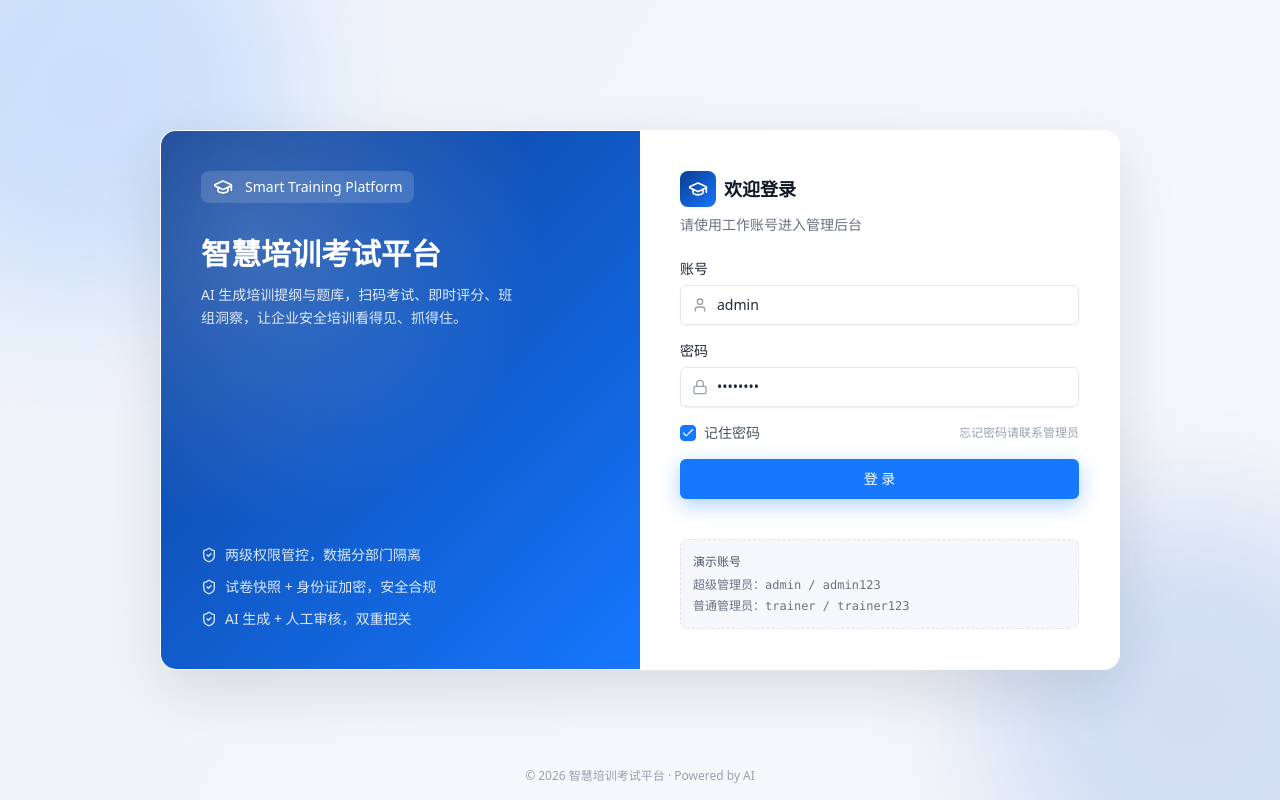
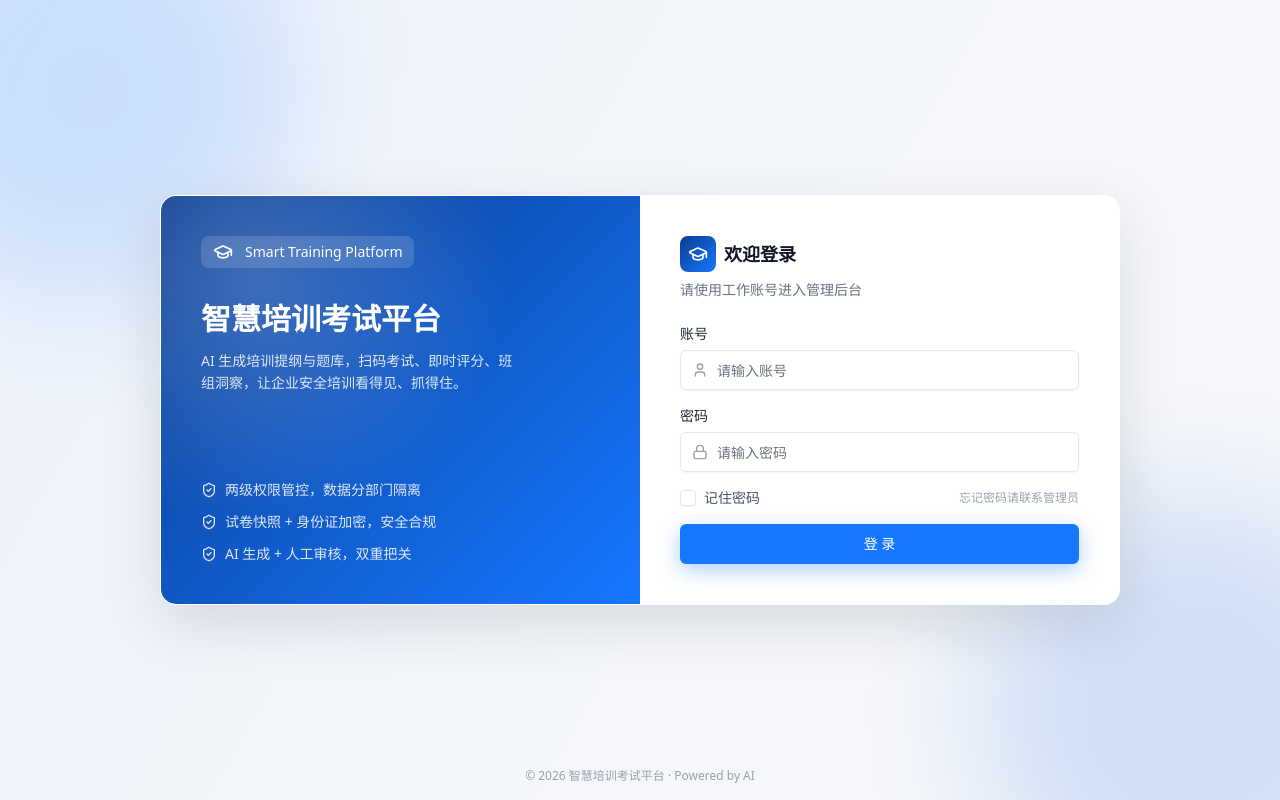
Before and after one commit to MIKE-ZHANG-520/exam-platform, a Next.js app: page /login in a window 1280 px wide. Built offline with nearby package versions, Linux system fonts and the light colour scheme.

Commit message:
fix(login): 移除预填账号密码和演示账号提示框，空白表单更符合正式使用场景
Coze-Commit-Type: user
Coze-User-ID: 2710746778309316
Coze-Conversation-ID: 10405727

```diff
--- a/src/app/login/page.tsx
+++ b/src/app/login/page.tsx
@@ -22,9 +22,9 @@ export default function LoginPage() {
 function LoginForm() {
 	const router = useRouter()
 	const sp = useSearchParams()
-	const [username, setUsername] = useState("admin")
-	const [password, setPassword] = useState("admin123")
-	const [remember, setRemember] = useState(true)
+	const [username, setUsername] = useState("")
+	const [password, setPassword] = useState("")
+	const [remember, setRemember] = useState(false)
 	const [loading, setLoading] = useState(false)
 
 	const submit = async () => {
@@ -139,12 +139,6 @@ function LoginForm() {
 						>
 							{loading ? <><Loader2 className="w-4 h-4 mr-2 animate-spin" />登录中...</> : "登 录"}
 						</Button>
-
-						<div className="mt-6 rounded-lg bg-[#f5f7fa] border border-dashed border-gray-200 p-3 text-xs text-gray-500 leading-relaxed">
-							<div className="text-gray-600 font-medium mb-1">演示账号</div>
-							<div>超级管理员：<span className="font-mono">admin / admin123</span></div>
-							<div>普通管理员：<span className="font-mono">trainer / trainer123</span></div>
-						</div>
 					</div>
 				</div>
 			</div>
```
